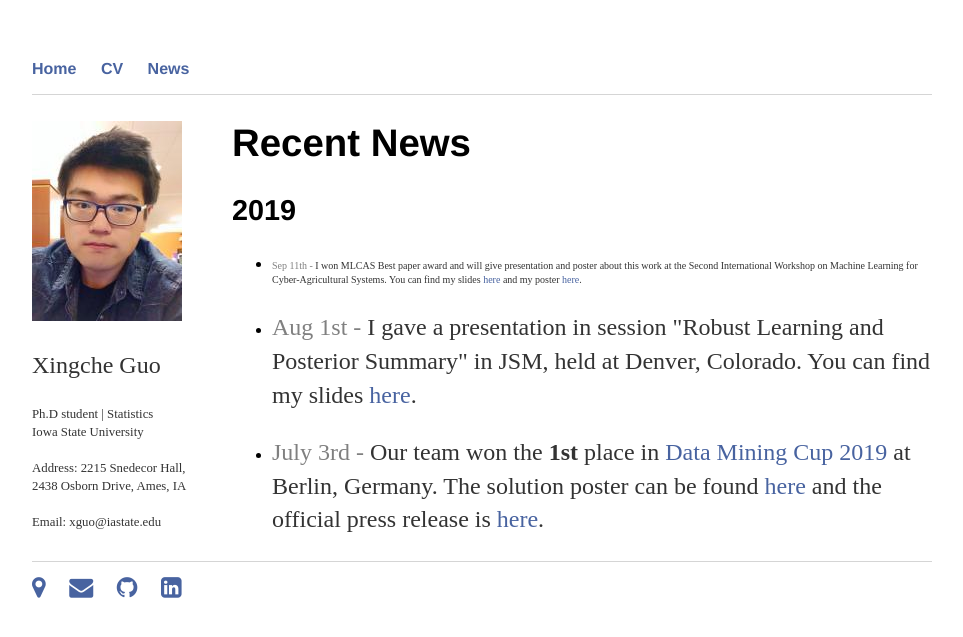
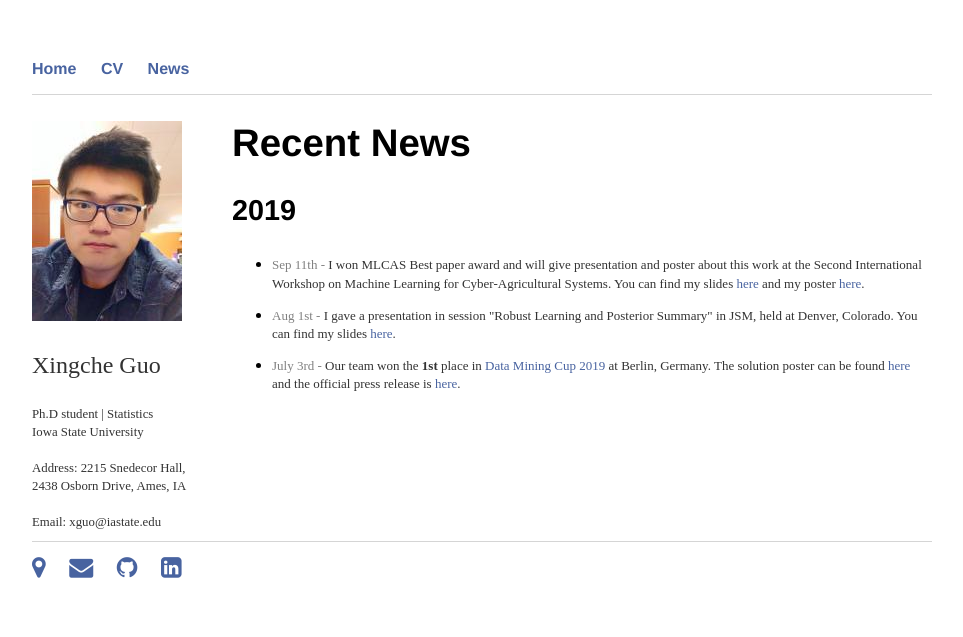
Before and after one commit to xingcheg/xingcheg.github.io, a Jekyll site: the page built from news/index.html, in a window 1280 px wide. Shown: the top 637 px of the page, without its empty margins (158-1121 px from the left). Built offline with Jekyll 4.4.1, drawn with Linux system fonts in a browser that asks for light colours.

Commit message:
Update index.html

```diff
--- a/news/index.html
+++ b/news/index.html
@@ -10,7 +10,7 @@
 
 <ul>
 
-  <li><p style="font-size:10px;"> <span style="color: #808080">Sep 11th - </span>
+  <li><p style="font-size:13px;"> <span style="color: #808080">Sep 11th - </span>
 	  I won MLCAS Best paper award and will give presentation and poster about this work at the Second International Workshop
 	  on Machine Learning for Cyber-Agricultural Systems.
 	  You can find my slides
@@ -19,14 +19,14 @@
 </p></li>
 
 
-  <li><p> <span style="color: #808080">Aug 1st - </span>
+  <li><p style="font-size:13px;"> <span style="color: #808080">Aug 1st - </span>
 	  I gave a presentation in session "Robust Learning and Posterior Summary" in JSM, held at Denver, Colorado.
 	  You can find my slides
 	  <a href="https://github.com/xingcheg/JSM2019/blob/master/JSM-2019/jsm_2019_xingche.pdf">here</a>.
 </p></li>
 
 
-  <li><p> <span style="color: #808080">July 3rd - </span>
+  <li><p style="font-size:13px;"> <span style="color: #808080">July 3rd - </span>
 	  Our team won the <b>1st</b> place in <a href="https://www.data-mining-cup.com/dmc-2019/">Data Mining Cup 2019</a> at Berlin, Germany.
 	  The solution poster can be found
 	  <a href="https://github.com/xingcheg/dmc2019_1st_place/blob/master/poster.pdf">here</a>
```
